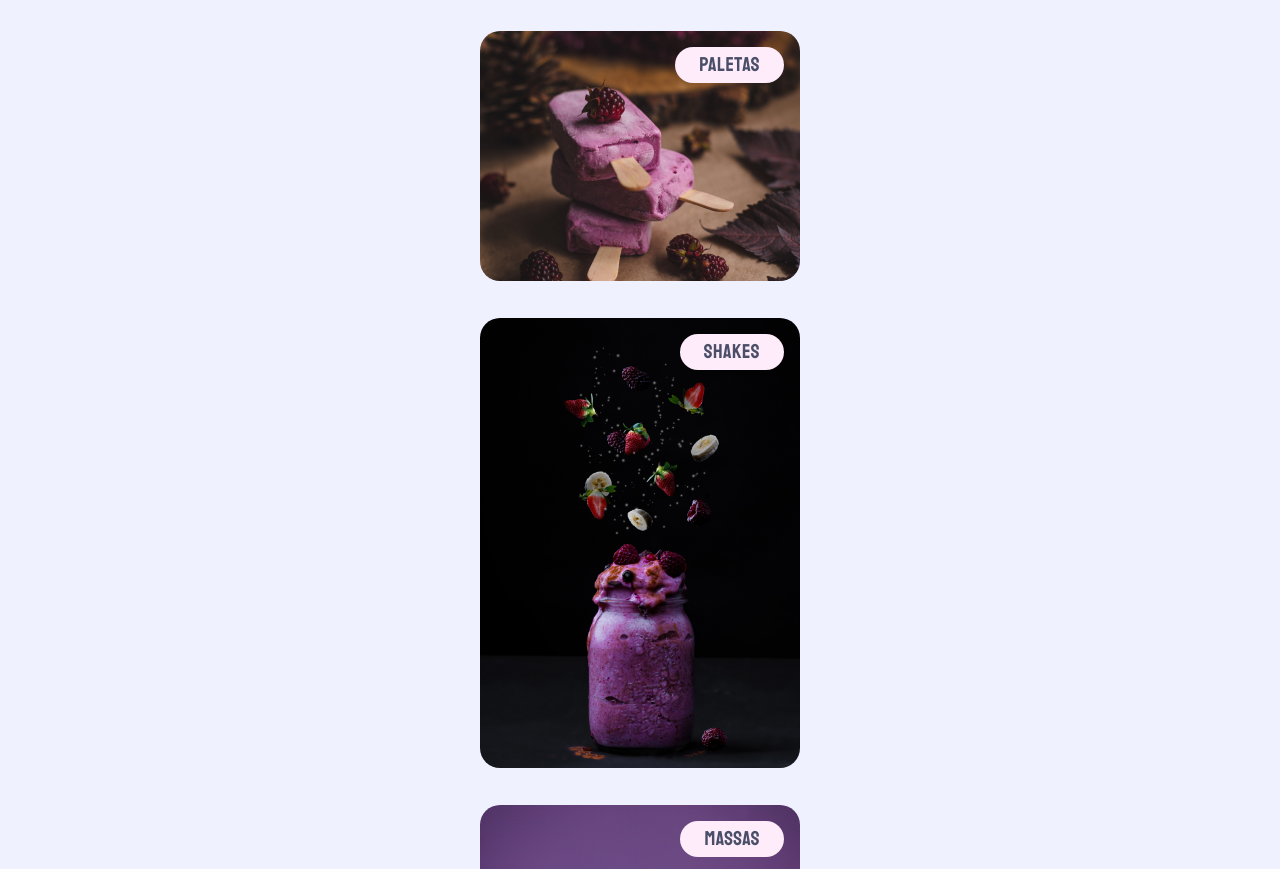
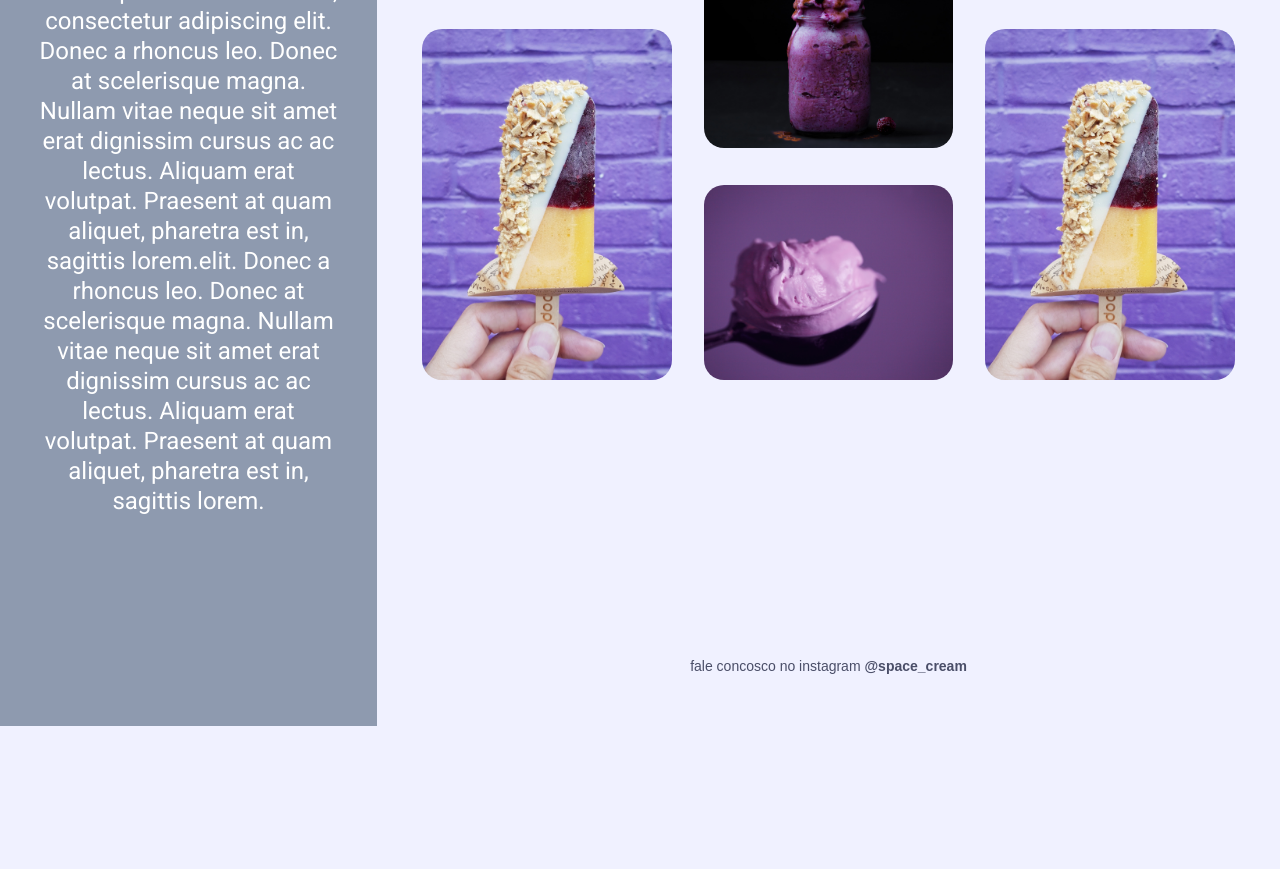
Before and after one commit to elinardoamorim/desafio-mobile-first-space-cream, a plain HTML site: page index.html in a window 1280 px wide. Shown: the part 385-1254 px from the top of the page. After the commit the page ends 1111 px from the top, so only its background shows below. Drawn offline with Linux system fonts and the light colour scheme; a web font is replaced by a local one.

Commit message:
first commit

```diff
--- a/index.html
+++ b/index.html
@@ -8,7 +8,7 @@
   <meta http-equiv="X-UA-Compatible" content="IE=edge">
   <meta name="viewport" content="width=device-width, initial-scale=1.0">
 
-  <link href="https://fonts.googleapis.com/css2?family=Palanquin&family=Staatliches&display=swap" rel="stylesheet">
+  <link href="https://fonts.googleapis.com/css2?family=Palanquin&family=Roboto&family=Staatliches&display=swap" rel="stylesheet">
   <link rel="stylesheet" href="style.css">
   <title>Space Cream</title>
 </head>
@@ -19,10 +19,7 @@
       <h1>Space cream</h1>
     </header>
     <p class="text">
-      Lorem ipsum dolor sit amet, consectetur adipiscing elit. Donec a rhoncus
-      leo. Donec at scelerisque magna. Nullam vitae neque sit amet erat
-      dignissim cursus ac ac lectus. Aliquam erat volutpat. Praesent at quam
-      aliquet
+      Lorem ipsum dolor sit amet, consectetur adipiscing elit. Donec a rhoncus leo. Donec at scelerisque magna. Nullam vitae neque sit amet erat dignissim cursus ac ac lectus. Aliquam erat volutpat. Praesent at quam aliquet, pharetra est in, sagittis lorem.elit. Donec a rhoncus leo. Donec at scelerisque magna. Nullam vitae neque sit amet erat dignissim cursus ac ac lectus. Aliquam erat volutpat. Praesent at quam aliquet, pharetra est in, sagittis lorem.
     </p>
     <main>
       <div class="cards">
@@ -42,8 +39,17 @@
           <h2>Picolés</h2>
           <img src="images/sorvete4.jpg" alt="Picolé sabor misto.">
         </div>
+        <div class="card">
+          <h2>paletas</h2>
+          <img src="images/sorvete1.jpg" alt="Paleta sabor amora e com algumas amoras ao seu redor.">
+        </div>
+        <div class="card">
+          <h2>Picolés</h2>
+          <img src="images/sorvete4.jpg" alt="Picolé sabor misto.">
+        </div>
       </div>
     </main>
+    <footer>fale concosco no instagram <a href="#">@space_cream</a></footer>
   </div>
 </body>
 </html>
--- a/style.css
+++ b/style.css
@@ -23,6 +23,8 @@
   /*Font Family*/
   --ff-text: 'Palanquin', sans-serif;
   --ff-body: 'Staatliches', sans-serif;
+  --ff-text-desktop: 'Roboto', sans-serif;
+  --ff-footer: sans-serif;
 }
 
 body {
@@ -32,6 +34,10 @@ body {
 
   width: 100vw;
   min-height: 100vh;
+}
+
+a {
+  text-decoration: none;
 }
 
 img {
@@ -63,14 +69,13 @@ header h1 {
 }
 
 .text {
-  width: 30.5rem;
   font-family: var(--ff-text);
   font-weight: 400;
   font-size: 1.7rem;
   line-height: 1.5rem;
   text-align: center;
-
-  margin: 2rem auto 6.3rem;
+  padding: 1.4rem 3.6rem 0;
+  margin-bottom: 6.3rem;
 }
 
 main {
@@ -139,3 +144,138 @@ main .card img{
     transform: translateY(0);
   }
 }
+
+footer {
+  font-family: var(--ff-footer);
+  font-weight: 400;
+  font-size: 1.4rem;
+  line-height: 2.8rem;
+  color: var(--fc-title-card);
+  text-align: center;
+  display: none;
+}
+
+footer a {
+  color: var(--fc-title-card);
+  font-weight: 700;
+}
+
+.cards .card:nth-child(5) {
+  display: none;
+}
+
+.cards .card:nth-child(6) {
+  display: none;
+}
+
+@media (min-width: 900px){
+  .page {
+    display: grid;
+    grid-template-columns: 37.7rem 1fr;
+    grid-template-rows: 27.9rem 1fr;
+    grid-template-areas:
+      'header content'
+      'sidebar content'
+      'sidebar footer';
+      min-height: 100vh;
+  }
+
+  header {
+    grid-area: header;
+  }
+
+  header img {
+    width: 21.4rem;
+    height: 16.7rem;
+    margin-bottom: 3.2rem;
+  }
+
+  header h1 {
+    font-size: 4.8rem;
+    padding: 2.1rem 0 2rem;
+  }
+
+  .text {
+    grid-area: sidebar;
+
+    font-family: var(--ff-text-desktop);
+    font-weight: 400;
+    font-size: 2.4rem;
+    line-height: 3rem;
+    color: #ffffff;
+
+    background: var(--bc-heading);
+    min-height: 100vh;
+
+    display: flex;
+    text-align: center;
+
+    padding-top: 5rem;
+    margin-top: 3.2rem;
+    margin-bottom: 0;
+  }
+
+  main {
+    grid-area: content;
+    width: 90%;
+    min-height: 100vh;
+    padding-top: 6.4rem;
+    display: flex;
+    flex-direction: column;
+  }
+
+
+  main .cards {
+    grid-template-areas:
+      'A B'
+      'D B'
+      'D C'
+      'E F';
+  }
+
+  .cards .card:nth-child(1) {
+    grid-area: A;
+  }
+
+  .cards .card:nth-child(2) {
+    grid-area: B;
+  }
+
+  .cards .card:nth-child(3) {
+    grid-area: C;
+  }
+
+  .cards .card:nth-child(4) {
+    grid-area: D;
+  }
+
+  .cards .card:nth-child(5) {
+    display: block;
+    grid-area: E;
+  }
+
+  .cards .card:nth-child(6) {
+    display: block;
+    grid-area: F;
+  }
+
+  main .card h2 {
+    display: none;
+  }
+
+  footer {
+    grid-area: footer;
+    display: block;
+    text-align: center;
+    padding-bottom: 4.6rem;
+  }
+}
+
+@media (min-width: 1280px) {
+  main .cards {
+    grid-template-areas:
+      'A B E'
+      'D B F'
+      'D C F';
+  }
+}
```
